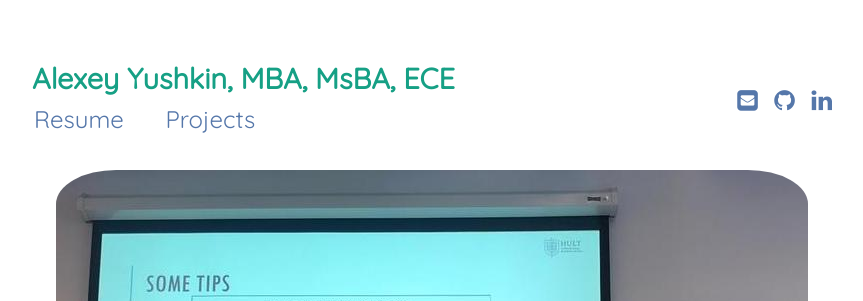
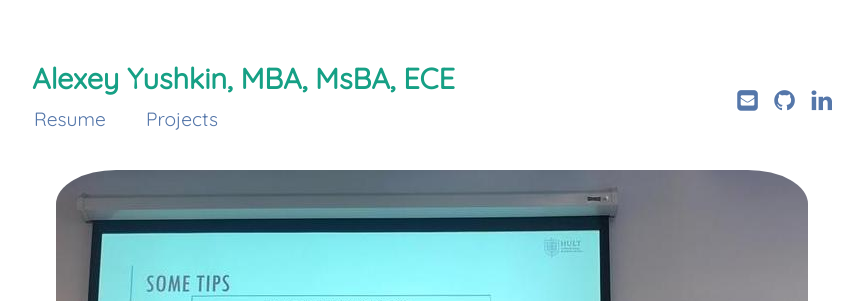
Before and after one commit to alexyushkin/alexyushkin.github.io, a Jekyll site: the page built from index.md, in a window 1280 px wide. Shown: the top 301 px of the page, without its empty margins (208-1071 px from the left). Built offline with Jekyll 4.4.1, drawn with Linux system fonts in a browser that asks for light colours.

Commit message:
Update main.css

```diff
--- a/assets/css/main.css
+++ b/assets/css/main.css
@@ -21,10 +21,10 @@
 
   blockquote {
     letter-spacing: 3px;
-    margin: 0px;
+    margin: 1px;
     margin-top: 40px;
     margin-bottom: 70px;
-    padding: 0px;
+    padding: 1px;
     text-align: center;
     position: relative; }
     blockquote footer {
@@ -32,9 +32,9 @@
       bottom: -35px;
       font-size: 80%;
       color: #333333;
-      letter-spacing: 0px;
-      left: 0px;
-      right: 0px; }
+      letter-spacing: 1px;
+      left: 1px;
+      right: 1px; }
     blockquote p {
       display: inline;
       font-size: 120%;
@@ -63,7 +63,7 @@
 
   .menu {
     color: #828282;
-    font-size: 150%;
+    font-size: 120%;
     margin: 1px;
     margin-top: 6px;
     padding: 1px;
```
